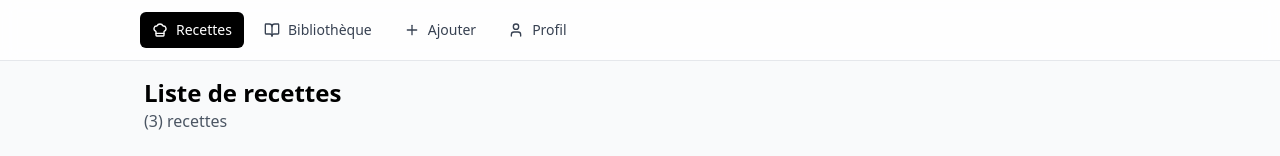
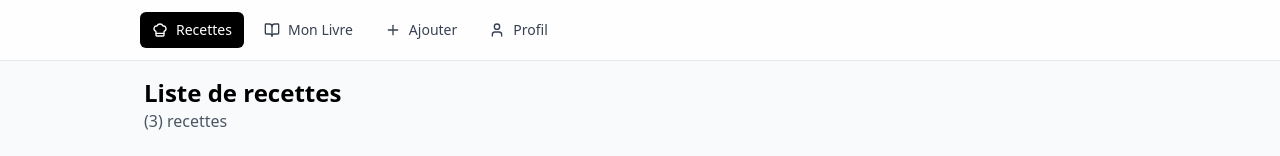
Before and after one commit to oliviertgpls-tech/Fdt-2, a Next.js app: page /recipes in a window 1280 px wide. Shown: the top 156 px of the page. Built offline with nearby package versions, Linux system fonts and the light colour scheme; grey boxes are pictures that could not be loaded.

Commit message:
Update layout.tsx

```diff
--- a/app/(tabs)/layout.tsx
+++ b/app/(tabs)/layout.tsx
@@ -6,7 +6,7 @@ import { ChefHat, BookOpen, Plus, User } from "lucide-react";
 
 const tabs = [
   { href: "/recipes", label: "Recettes", Icon: ChefHat },
-  { href: "/library", label: "Bibliothèque", Icon: BookOpen },
+  { href: "/library", label: "Mon Livre", Icon: BookOpen },
   { href: "/add", label: "Ajouter", Icon: Plus },
   { href: "/profile", label: "Profil", Icon: User },
 ];
```
